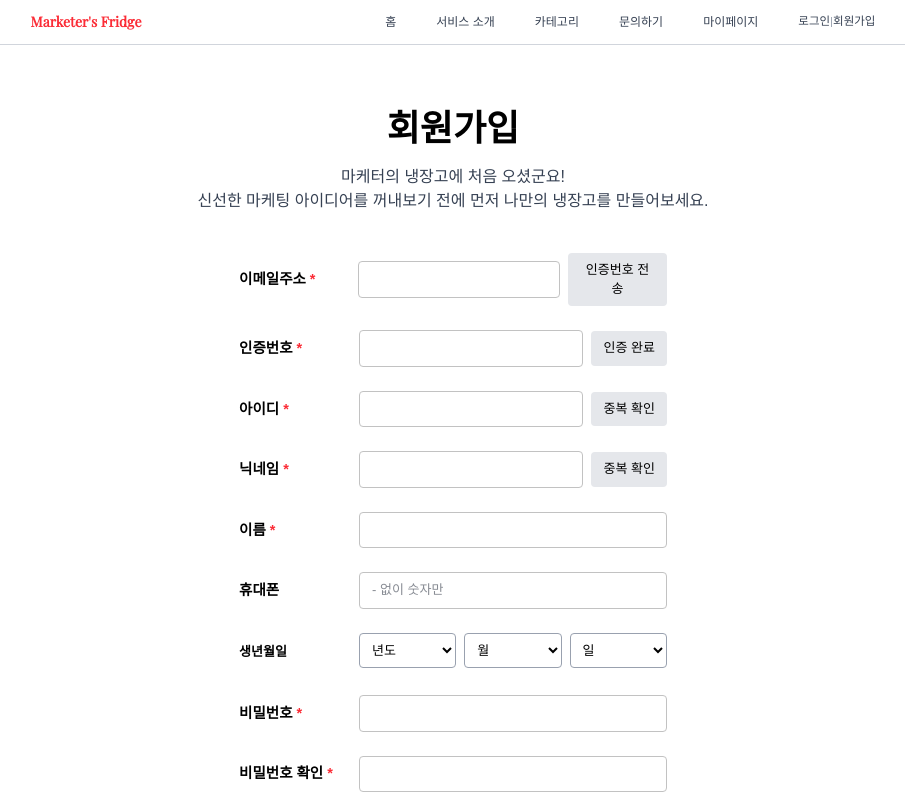
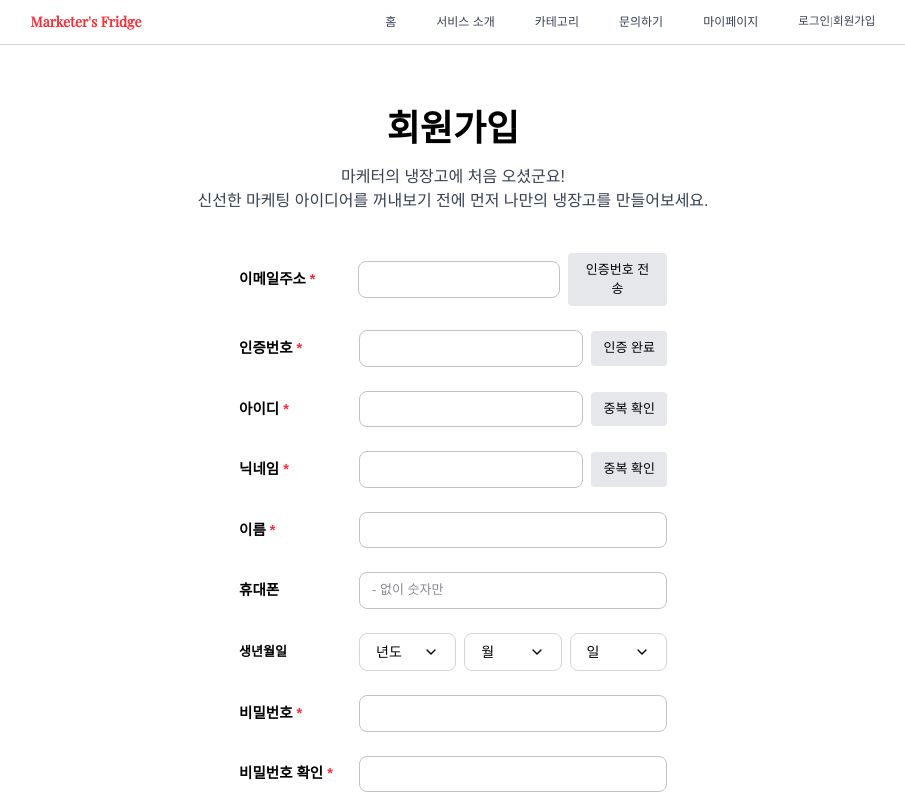
Before and after one commit to Marketer-s-Fridge/Client, a Next.js app: page /signUp/email in a window 1280 px wide. Shown: the top 800 px of the page, without its empty margins (187-1092 px from the left). Built offline with nearby package versions, Linux system fonts and the light colour scheme.

Commit message:
feature: 회원가입 화면 생년월일 드롭다운 구현

```diff
--- a/src/app/signUp/email/page.tsx
+++ b/src/app/signUp/email/page.tsx
@@ -6,6 +6,7 @@ import Header from "@/components/header";
 import React, { useState } from "react";
 import { useEffect } from "react";
 import { TextInput } from "@/components/authFormComponents";
+import CustomDropdown from "@/components/admin/customDropdown";
 
 export default function EmailJoinPage() {
   const [email, setEmail] = useState("");
@@ -104,6 +105,7 @@ export default function EmailJoinPage() {
               error={errors.email ? "올바른 이메일 주소를 입력해주세요." : ""}
               rightButtonText="인증번호 전송"
               onRightButtonClick={() => alert("인증번호 전송!")}
+              className="rounded-lg"
             />
 
             <TextInput
@@ -115,6 +117,8 @@ export default function EmailJoinPage() {
               error={errors.code ? "인증번호를 다시 확인해주세요." : ""}
               rightButtonText="인증 완료"
               onRightButtonClick={() => alert("인증 완료!")}
+              className="rounded-lg"
+
             />
 
             <TextInput
@@ -126,6 +130,8 @@ export default function EmailJoinPage() {
               rightButtonText="중복 확인"
               onRightButtonClick={() => alert("중복 확인 메세지 전송!")}
               error={errors.id ? "이미 사용중인 아이디입니다." : ""}
+              className="rounded-lg"
+
             />
 
             <TextInput
@@ -137,6 +143,8 @@ export default function EmailJoinPage() {
               rightButtonText="중복 확인"
               onRightButtonClick={() => alert("중복 확인 메세지 전송!")}
               error={errors.nickname ? "중복된 닉네임입니다." : ""}
+              className="rounded-lg"
+
             />
 
             <TextInput
@@ -145,6 +153,8 @@ export default function EmailJoinPage() {
               type="text"
               value={name}
               onChange={(e) => setName(e.target.value)}
+              className="rounded-lg"
+
             />
 
             <TextInput
@@ -153,44 +163,42 @@ export default function EmailJoinPage() {
               value={phone}
               onChange={(e) => setPhone(e.target.value)}
               placeholder="- 없이 숫자만"
+              className="rounded-lg"
+
             />
 
             <InputRow label="생년월일">
               <div className="flex gap-2 w-full">
-                <select
-                  value={birth.year}
-                  onChange={(e) => setBirth({ ...birth, year: e.target.value })}
-                  className="border border-gray-400 rounded px-2 py-2 text-[13px] w-1/3"
-                >
-                  <option value="">년도</option>
-                  {Array.from({ length: 50 }, (_, i) => 1980 + i).map((y) => (
-                    <option key={y}>{y}</option>
-                  ))}
-                </select>
-
-                <select
-                  value={birth.month}
-                  onChange={(e) =>
-                    setBirth({ ...birth, month: e.target.value })
+                <CustomDropdown
+                  label="년도"
+                  options={Array.from({ length: 50 }, (_, i) =>
+                    String(1980 + i)
+                  )}
+                  onSelect={(val) =>
+                    setBirth((prev) => ({ ...prev, year: val }))
                   }
-                  className="border border-gray-400 rounded px-2 py-2 text-[13px] w-1/3"
-                >
-                  <option value="">월</option>
-                  {Array.from({ length: 12 }, (_, i) => i + 1).map((m) => (
-                    <option key={m}>{String(m).padStart(2, "0")}</option>
-                  ))}
-                </select>
-
-                <select
-                  value={birth.day}
-                  onChange={(e) => setBirth({ ...birth, day: e.target.value })}
-                  className="border border-gray-400 rounded px-2 py-2 text-[13px] w-1/3"
-                >
-                  <option value="">일</option>
-                  {Array.from({ length: 31 }, (_, i) => i + 1).map((d) => (
-                    <option key={d}>{String(d).padStart(2, "0")}</option>
-                  ))}
-                </select>
+                  buttonClassName="rounded-lg"
+                />
+                <CustomDropdown
+                  label="월"
+                  options={Array.from({ length: 12 }, (_, i) =>
+                    String(i + 1).padStart(2, "0")
+                  )}
+                  onSelect={(val) =>
+                    setBirth((prev) => ({ ...prev, month: val }))
+                  }
+                  buttonClassName="rounded-lg"
+                />
+                <CustomDropdown
+                  label="일"
+                  options={Array.from({ length: 31 }, (_, i) =>
+                    String(i + 1).padStart(2, "0")
+                  )}
+                  onSelect={(val) =>
+                    setBirth((prev) => ({ ...prev, day: val }))
+                  }
+                  buttonClassName="rounded-lg"
+                />
               </div>
             </InputRow>
 
@@ -205,6 +213,8 @@ export default function EmailJoinPage() {
                   ? "비밀번호는 영문, 숫자, 특수문자를 모두 포함한 8~20자리를 입력해주세요."
                   : ""
               }
+              className="rounded-lg"
+
             />
 
             <TextInput
@@ -216,6 +226,8 @@ export default function EmailJoinPage() {
               error={
                 errors.passwordCheck ? "비밀번호를 다시 확인해주세요." : ""
               }
+              className="rounded-lg"
+
             />
 
             {/* 동의 체크박스 */}
```
